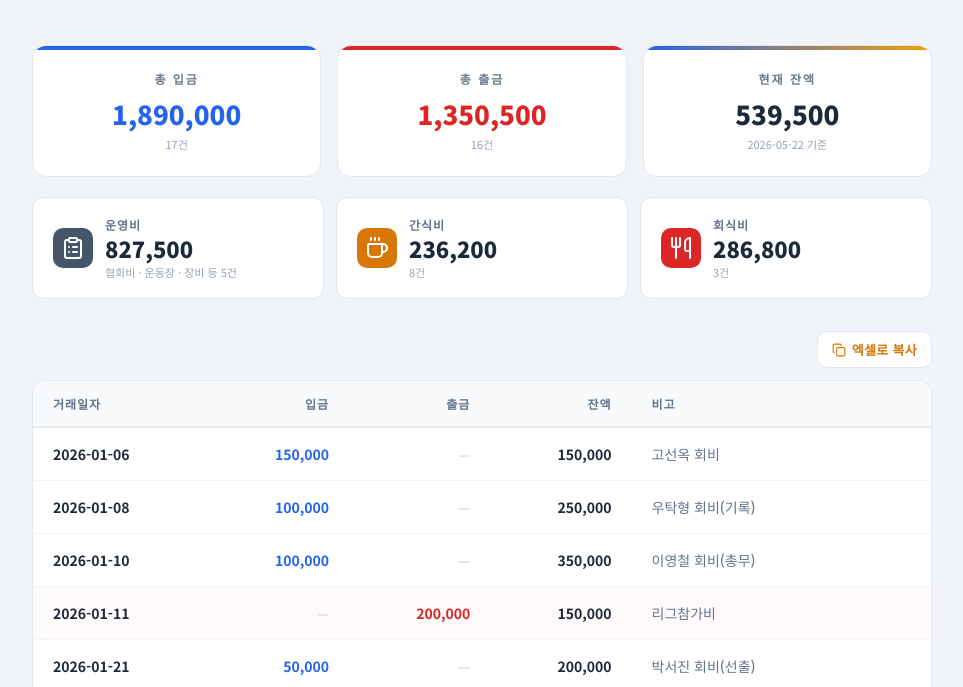
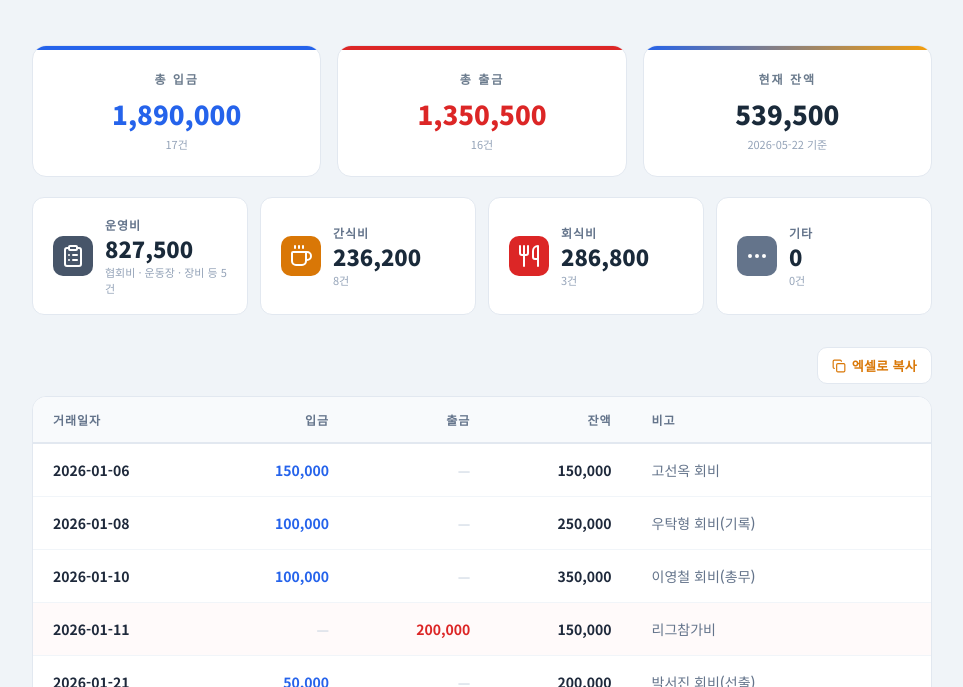
Before and after one commit to helloyeops/fullbase, a plain HTML site: page finance.html in a window 1280 px wide. Shown: the part 113-800 px from the top of the page, without its empty margins (158-1121 px from the left). Drawn offline with nearby package versions, Linux system fonts and the light colour scheme.

Commit message:
지출 카테고리에 기타 항목 추가

```diff
--- a/finance.html
+++ b/finance.html
@@ -140,7 +140,7 @@
   /* 지출 카테고리 */
   .expense-breakdown {
     display: grid;
-    grid-template-columns: repeat(3, 1fr);
+    grid-template-columns: repeat(4, 1fr);
     gap: 12px;
     margin: -20px 0 32px;
   }
@@ -169,6 +169,7 @@
   .expense-category.operations .expense-category-icon { background: #475569; }
   .expense-category.snack .expense-category-icon { background: #d97706; }
   .expense-category.meal .expense-category-icon { background: #dc2626; }
+  .expense-category.etc .expense-category-icon { background: #64748b; }
 
   .expense-category-title {
     font-size: 12px;
@@ -324,6 +325,12 @@
     background: rgba(220, 38, 38, 0.05);
   }
 
+  @media (max-width: 900px) {
+    .expense-breakdown {
+      grid-template-columns: repeat(2, 1fr);
+    }
+  }
+
   /* 푸터 */
   .footer {
     text-align: center;
@@ -410,6 +417,14 @@
         <div class="expense-category-title">회식비</div>
         <div class="expense-category-amount">286,800</div>
         <div class="expense-category-sub">3건</div>
+      </div>
+    </div>
+    <div class="expense-category etc">
+      <div class="expense-category-icon"><i data-lucide="more-horizontal"></i></div>
+      <div>
+        <div class="expense-category-title">기타</div>
+        <div class="expense-category-amount">0</div>
+        <div class="expense-category-sub">0건</div>
       </div>
     </div>
   </div>
```
